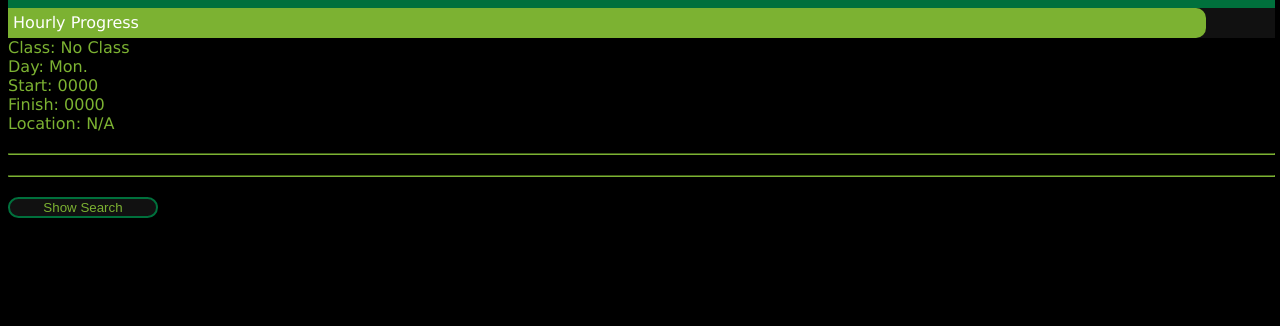
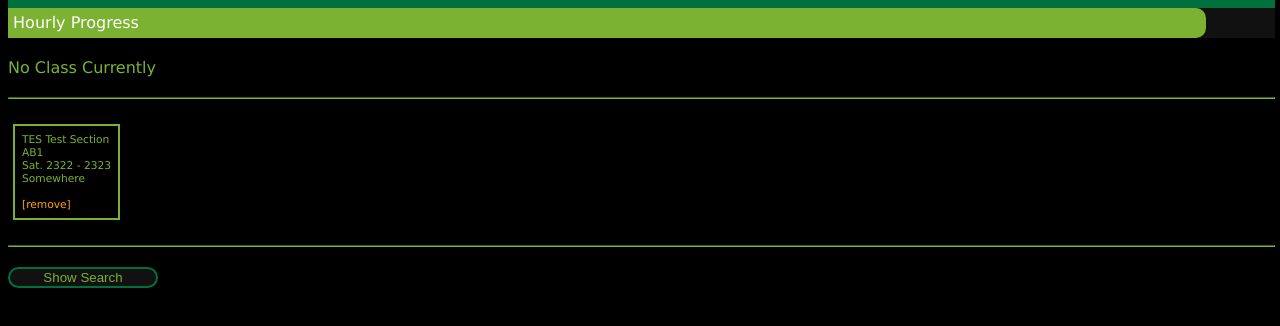
Before and after one commit to theolaa/Web-Scheduler, a plain HTML site: page index.html in a window 1280 px wide. Shown: the part 50-376 px from the top of the page. Drawn offline with Linux system fonts and the light colour scheme.

Commit message:
Formatted Course Info Bettere

```diff
--- a/main.css
+++ b/main.css
@@ -1,6 +1,10 @@
 #wrapper {
 
 	font-family: verdana;
+}
+
+#content {
+	margin-top: 20px;
 }
 
 body {
@@ -48,7 +52,7 @@ td {
 	font-size: 8pt;
 	display: inline-block;
 	border: 2px solid #7CB232;
-	padding: 3px;
+	padding: 7px;
 	margin: 5px;
 }
 
--- a/main.js
+++ b/main.js
@@ -35,7 +35,7 @@ var sections = [
 ]
 
 var mySections = [
-  //testSection
+  testSection
 ]
 
 var sectionsToDisplay = [
@@ -232,11 +232,12 @@ function convertToMinutes(course) {
 
 function generateCourseHTML(section, isHeader) {
 
-	result = "Class: " + section.name +
-		"<br>Day: " + getDaysOfWeek(section) +
-		"<br>Start: " + section.start +
-		"<br>Finish: " + section.finish +
-		"<br>Location: " + section.location
+  if (section.crn == "-----") return "No Class Currently"
+
+	result = section.subj + " " + section.name +
+    "<br>" + section.sectionId +
+    "<br>" + getDaysOfWeek(section) + section.start + " - " + section.finish +
+		"<br>" + section.location
     + ((isHeader) ? "" : " <br><br><span class='remove' onmouseup='removeFromMySections("+section.crn+")'>[remove]</span>")
 
 	return result
@@ -259,10 +260,11 @@ function update() {
 	for (i = 0; i < mySections.length; i++) {
 		if (fallsWithinRange(d, mySections[i])) {
 			currentClass = mySections[i]
-      updateMySections()
 			break
 		}
 	}
+
+  updateMySections()
 
   var result = generateCourseHTML(currentClass, true)
 
@@ -316,6 +318,7 @@ function showHideSearchArea() {
 		results.style.visibility = "visible"
 		search.style.visibility = "visible"
 		button.innerHTML = "Hide Search"
+    document.getElementById("subj").focus()
 	} else {
 		results.style.visibility = "hidden"
 		search.style.visibility = "hidden"
```
